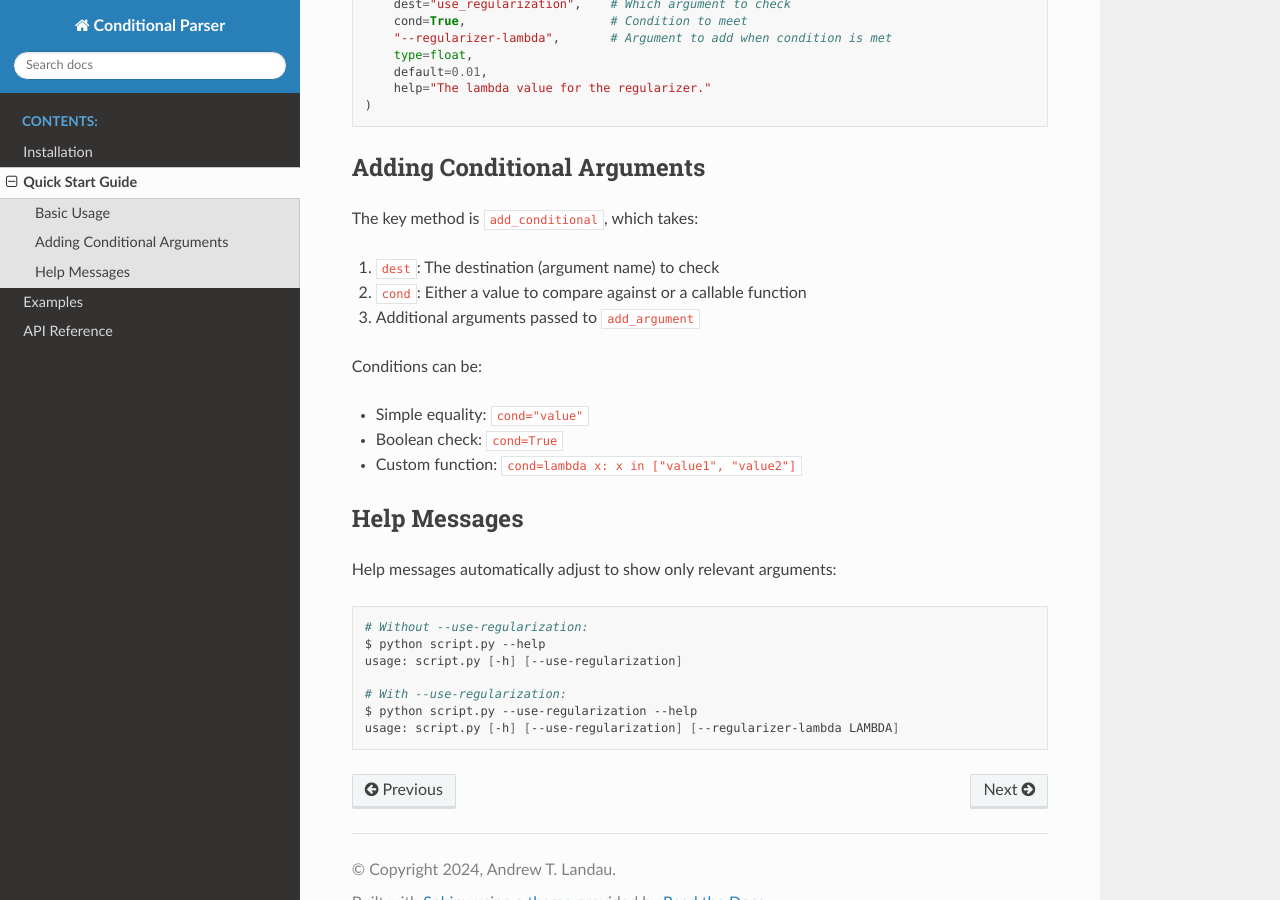
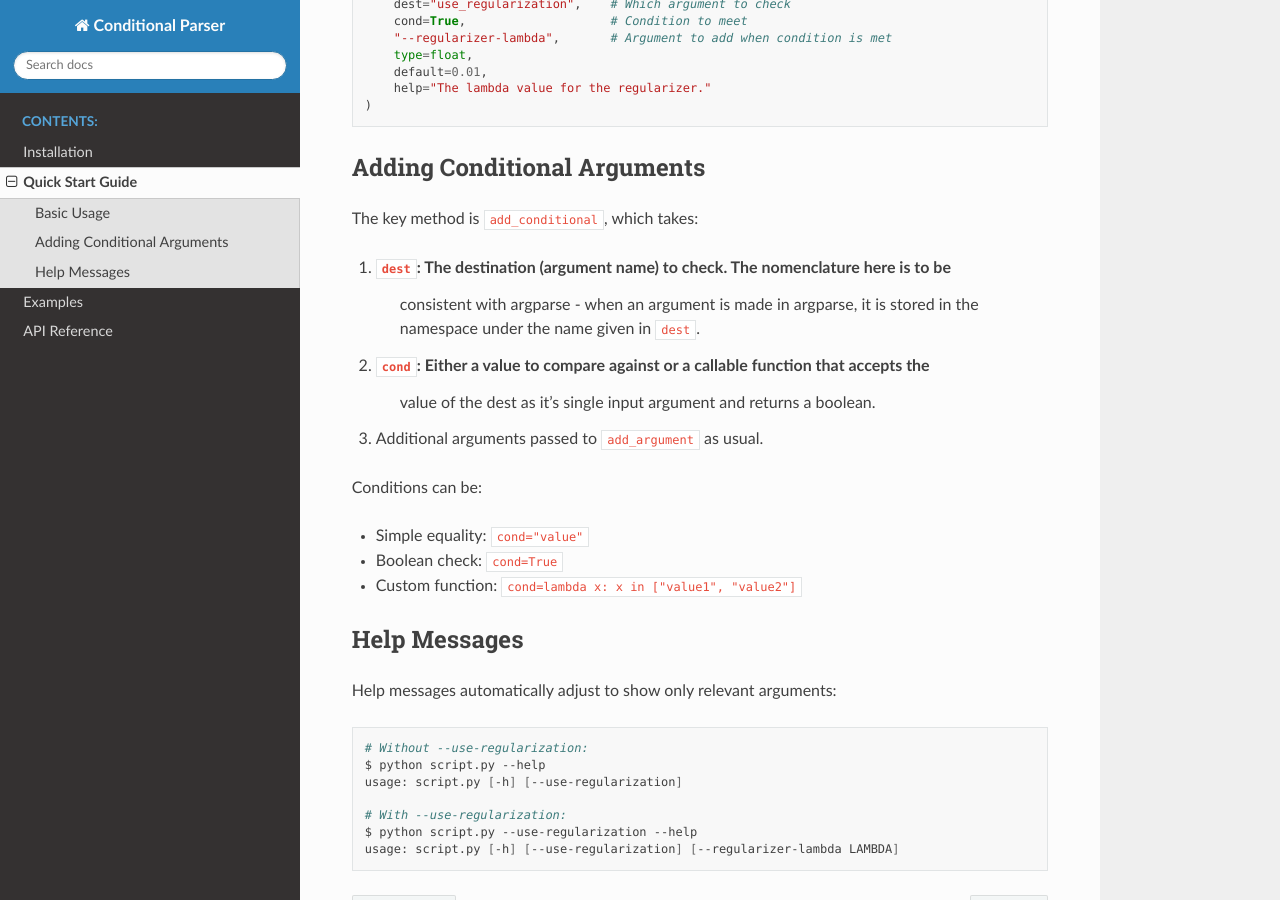
Before and after one commit to landoskape/conditional-parser, a Sphinx documentation site: the page built from docs/source/quickstart.rst, in a window 1280 px wide and 900 px high, scrolled down 554 px. Built offline with Sphinx 7.4.7 and the Read the Docs theme 3.1.0, drawn with Linux system fonts in a browser that asks for light colours.

Commit message:
doc improvements

```diff
--- a/docs/source/quickstart.rst
+++ b/docs/source/quickstart.rst
@@ -35,9 +35,12 @@ Adding Conditional Arguments
 
 The key method is ``add_conditional``, which takes:
 
-1. ``dest``: The destination (argument name) to check
-2. ``cond``: Either a value to compare against or a callable function
-3. Additional arguments passed to ``add_argument``
+1. ``dest``: The destination (argument name) to check. The nomenclature here is to be
+    consistent with argparse - when an argument is made in argparse, it is stored in the
+    namespace under the name given in ``dest``.
+2. ``cond``: Either a value to compare against or a callable function that accepts the
+    value of the dest as it's single input argument and returns a boolean.
+3. Additional arguments passed to ``add_argument`` as usual.
 
 Conditions can be:
 
```
Also changed, not shown: docs/source/api/index.rst (+14 -4 lines).
